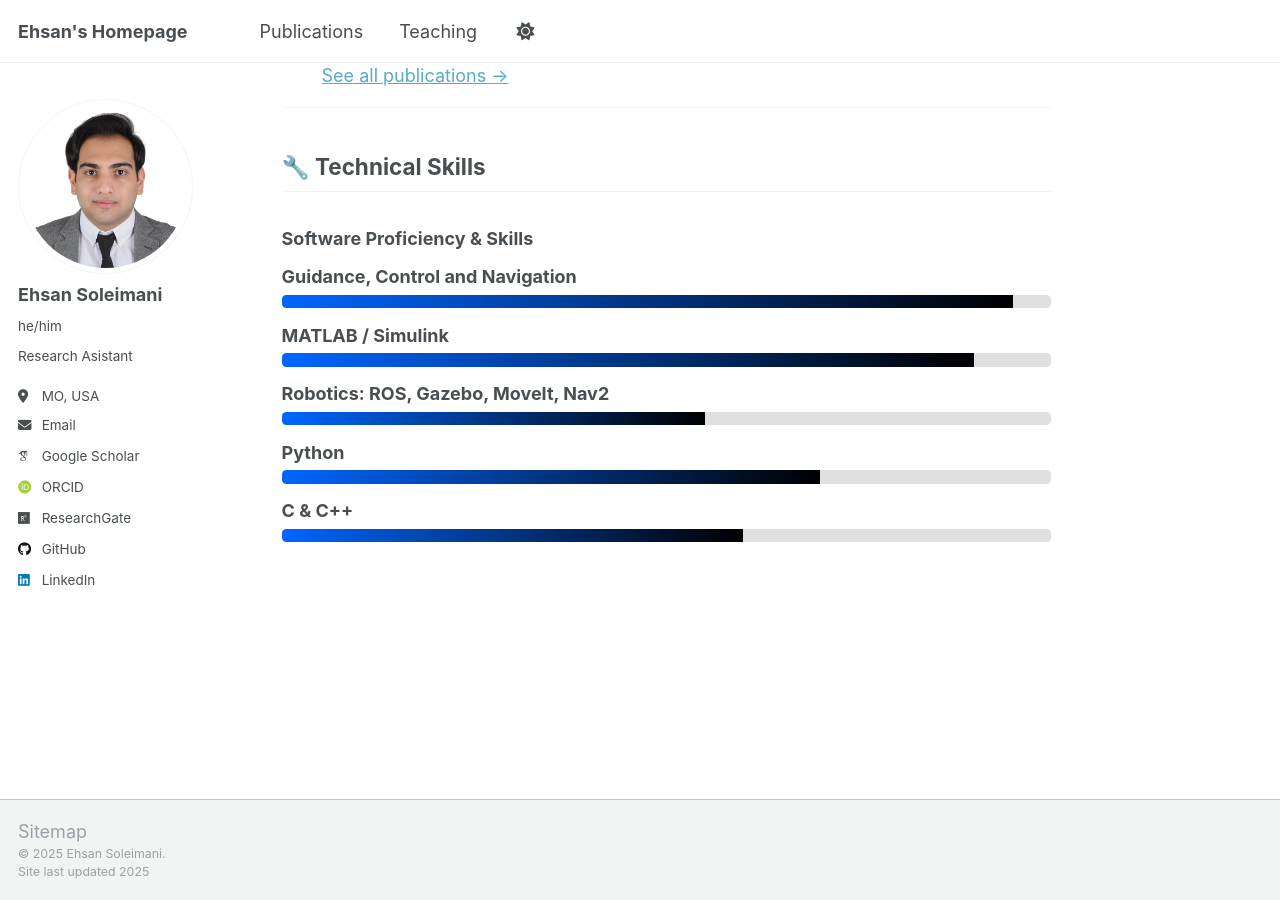
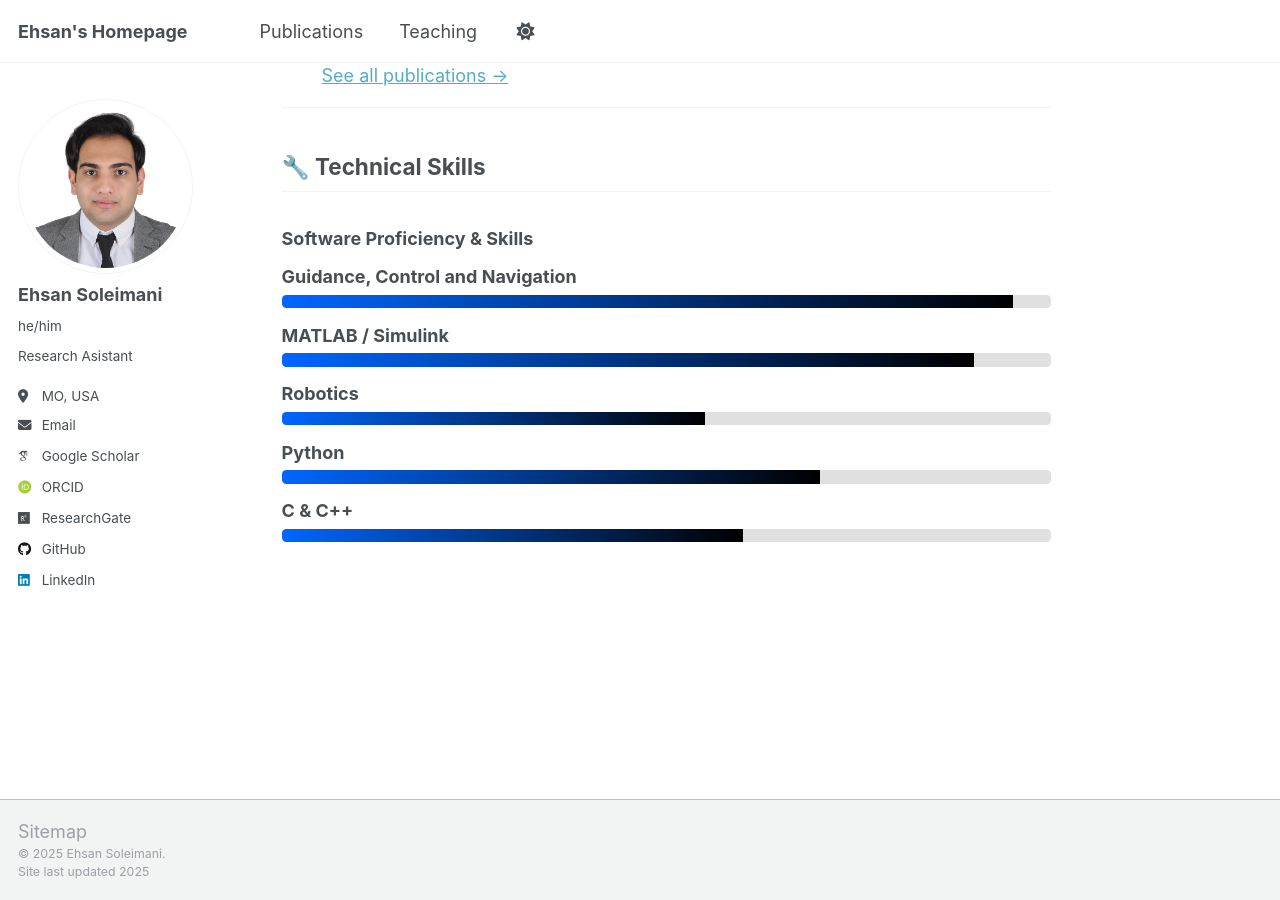
Before and after one commit to EhsanSoleimani1998/EhsanSoleimani1998.github.io, a Jekyll site: the page built from _pages/about.md, in a window 1280 px wide and 900 px high, scrolled down 1152 px. Built offline with Jekyll 4.4.1, drawn with Linux system fonts in a browser that asks for light colours; some web fonts are replaced; a script that is not in the unit is left out.

Commit message:
Update about.md

```diff
--- a/_pages/about.md
+++ b/_pages/about.md
@@ -88,7 +88,7 @@ Additionally, I have experience in formation control, model predictive control,
 </div>
 
 <div class="skill">
-  <span class="skill-name">Robotics: ROS, Gazebo, MoveIt, Nav2</span>
+  <span class="skill-name">Robotics</span>
   <div class="skill-bar-container">
     <div class="skill-bar" style="width: 55%"></div>
   </div>
```
